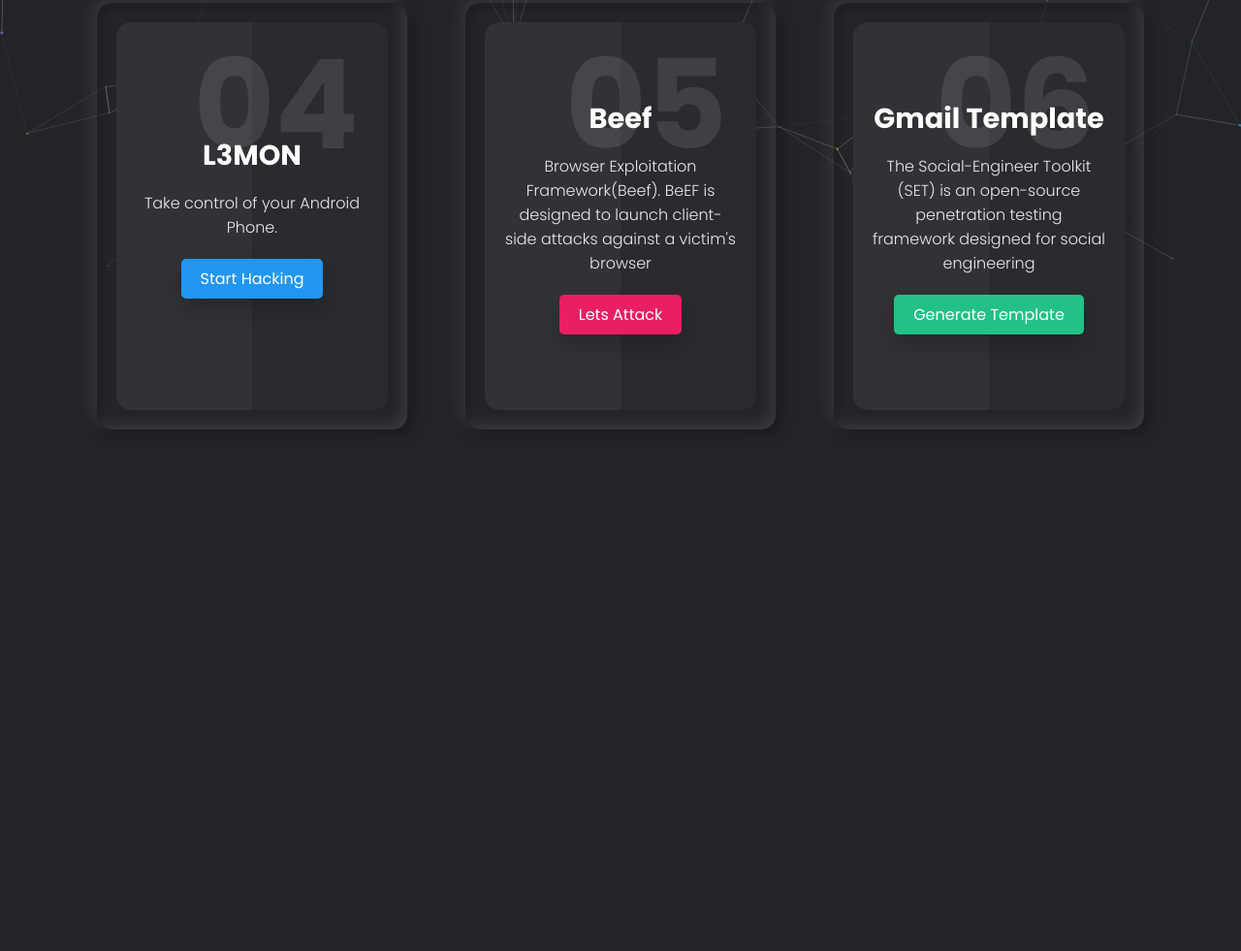
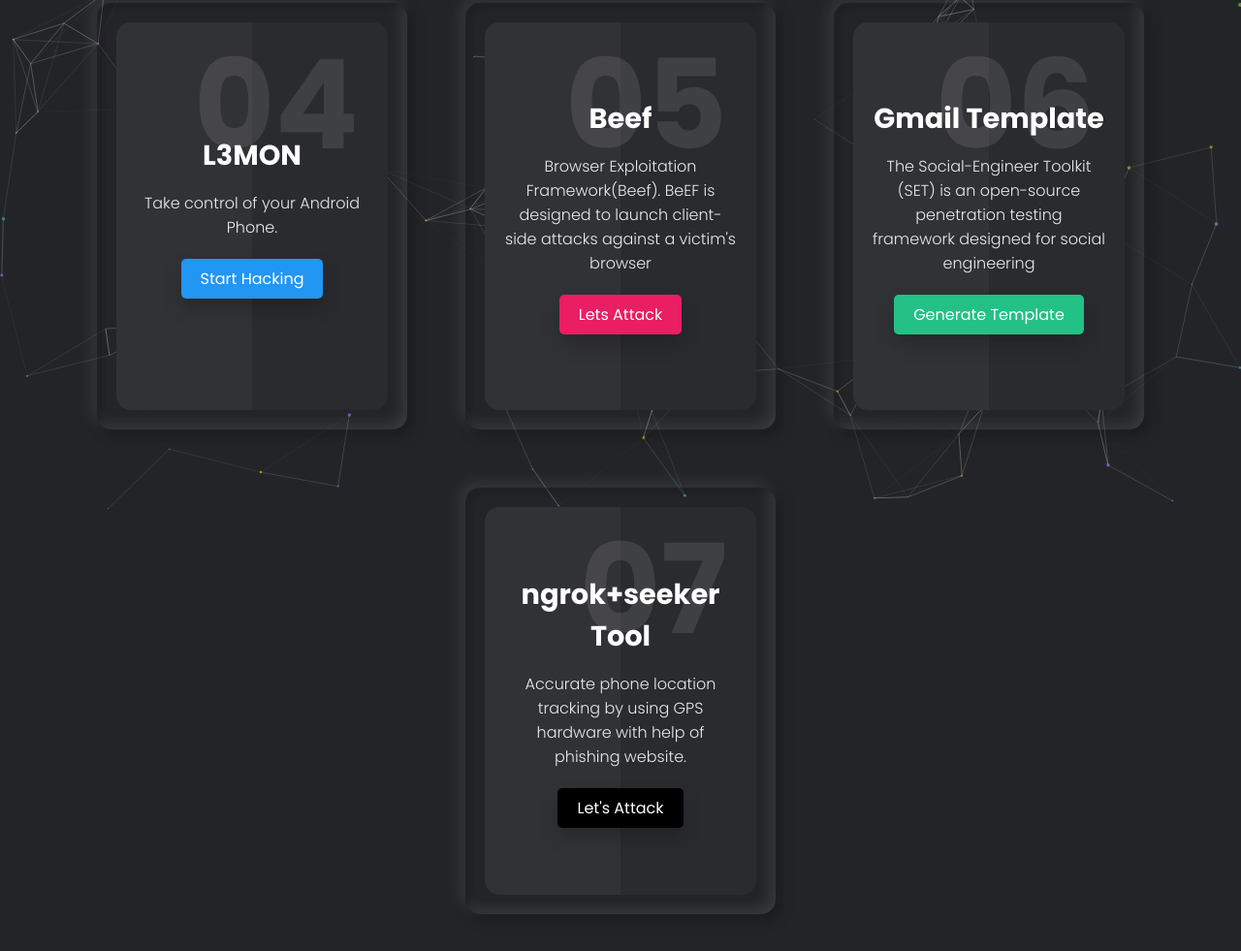
Before and after one commit to shreya-v7/ism_phone_no_tracking, a plain HTML site: page index.html in a window 1280 px wide. Shown: the part 750-1731 px from the top of the page at 97% size. Before the commit the page ends 1263 px from the top, so only its background shows below. Drawn offline with nearby package versions, Linux system fonts and the light colour scheme.

Commit message:
ngrok added

```diff
--- a/index.html
+++ b/index.html
@@ -78,7 +78,18 @@
                   <h2>06</h2>
                   <h3>Gmail Template</h3>
                   <p>The Social-Engineer Toolkit (SET) is an open-source penetration testing framework designed for social engineering</p>
-                  <a href="http://10.0.2.15/">Generate Template</a>
+                  <a href="https://331c-2409-4072-313-313b-1044-ca13-aecb-756b.in.ngrok.io">Generate Template</a>
+                </div>
+              </div>
+            </div>
+
+	  <div class="card">
+              <div class="box">
+                <div class="content">
+                  <h2>07</h2>
+                  <h3>ngrok+seeker Tool</h3>
+                  <p>Accurate phone location tracking by using GPS hardware with help of phishing website.</p>
+                  <a href="https://331c-2409-4072-313-313b-1044-ca13-aecb-756b.in.ngrok.io">Let's Attack</a>
                 </div>
               </div>
             </div>
```
